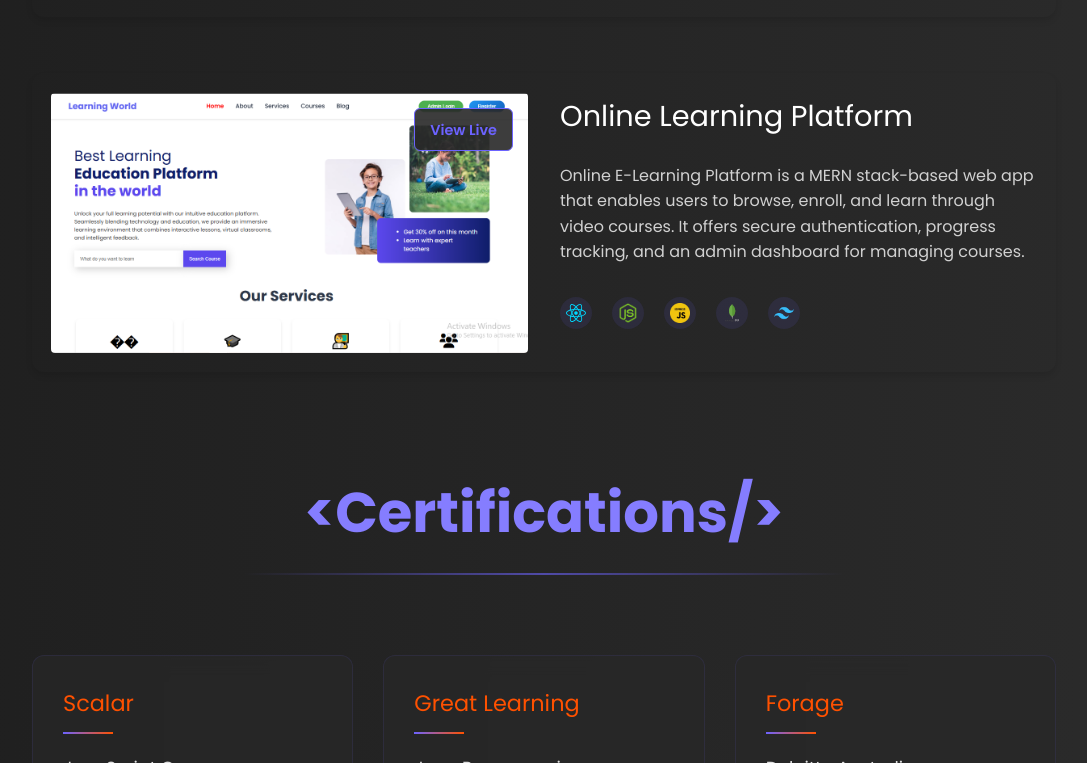
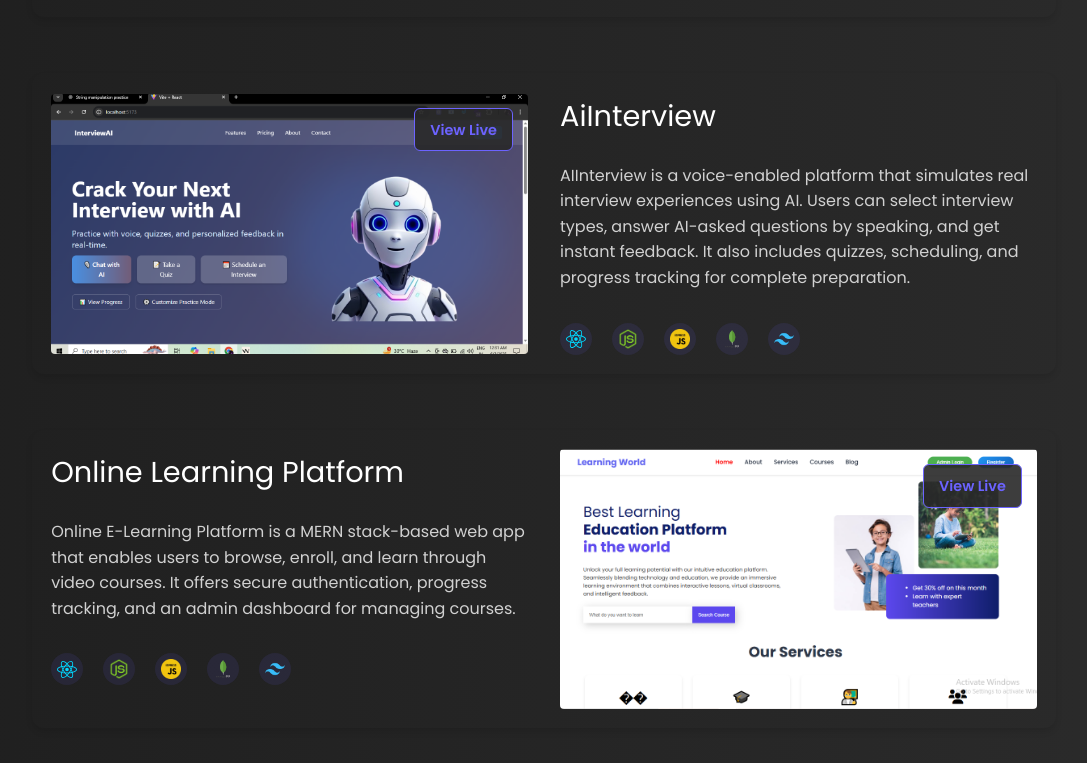
Before and after one commit to Vikas0262/portfolio, a React (Vite) app: page / in a window 1280 px wide. Shown: the part 2977-3740 px from the top of the page, without its empty margins (96-1183 px from the left). Built offline with nearby package versions, Linux system fonts and the light colour scheme.

Commit message:
update project

```diff
--- a/src/components/Projects.jsx
+++ b/src/components/Projects.jsx
@@ -4,7 +4,7 @@
 import FurnishHub from '../assets/Project/FurnishHub.png';
 import TaskManage from '../assets/Project/TaskManager.png';
 import olp from '../assets/Project/olp.png';
-// import aiImage from '../assets/Project/aiImage.png';
+ import aiImage from '../assets/Project/aiImage.png';
 import "./Projects.css";
 
 // Skill icons are now referenced by path in ProjectCard
@@ -27,13 +27,13 @@
       tags: ["React.js", "Node.js", "Express.js", "MongoDB", "Tailwind CSS"],
       image: TaskManage
     },
-    // {
-    //   title: "AiInterview",
-    //   url: "https://ai-interview-vikas.vercel.app/",
-    //   description: "AIInterview is a voice-enabled platform that simulates real interview experiences using AI. Users can select interview types, answer AI-asked questions by speaking, and get instant feedback. It also includes quizzes, scheduling, and progress tracking for complete preparation.",
-    //   tags: ["React.js", "Node.js", "Express.js", "MongoDB", "Tailwind CSS"],
-    //   image: aiImage
-    // },
+     {
+       title: "AiInterview",
+       url: "https://ai-interview-vikas.vercel.app/",
+       description: "AIInterview is a voice-enabled platform that simulates real interview experiences using AI. Users can select interview types, answer AI-asked questions by speaking, and get instant feedback. It also includes quizzes, scheduling, and progress tracking for complete preparation.",
+       tags: ["React.js", "Node.js", "Express.js", "MongoDB", "Tailwind CSS"],
+       image: aiImage
+     },
     {
       title: "Online Learning Platform",
       url: "https://online-learning-platform-vikas.vercel.app/",
```
